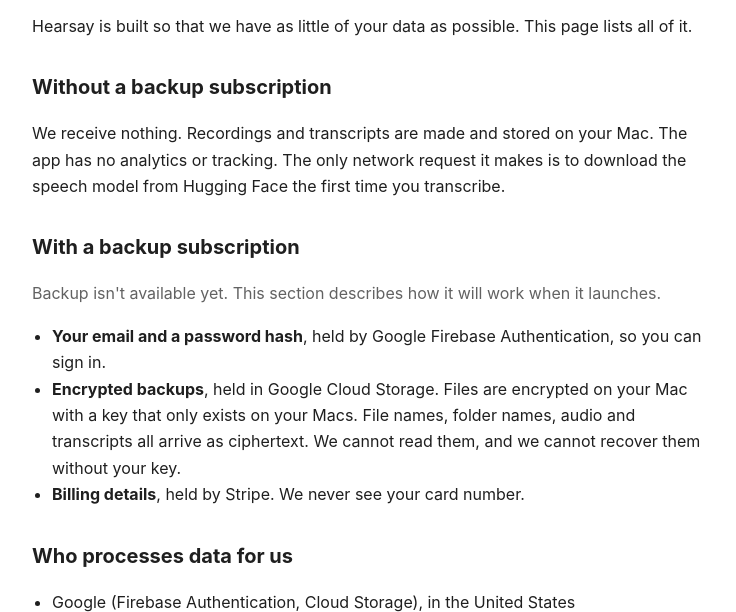
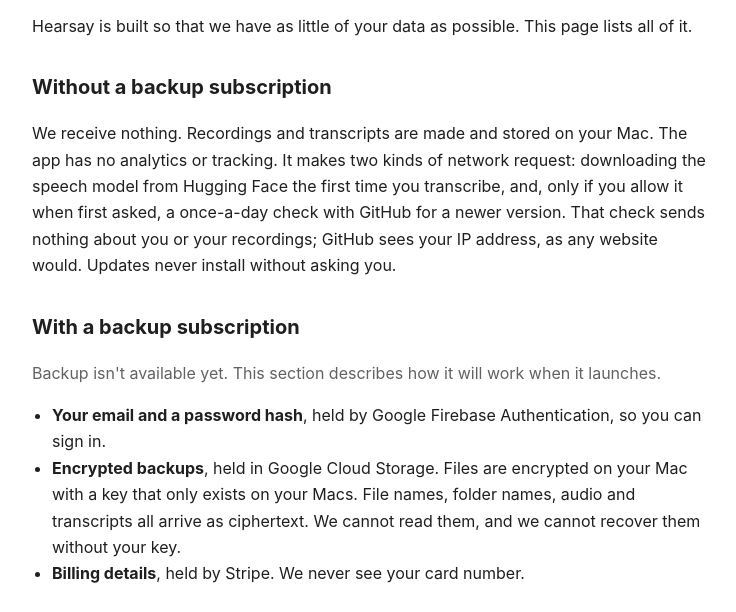
Before and after one commit to AymanSulaiman/hearsay-releases, a plain HTML site: page privacy.html in a window 1280 px wide. Shown: the part 192-804 px from the top of the page, without its empty margins (268-1004 px from the left). Drawn offline with Linux system fonts and the light colour scheme.

Commit message:
Update privacy.html

```diff
--- a/privacy.html
+++ b/privacy.html
@@ -24,7 +24,9 @@
 
 <h2>Without a backup subscription</h2>
 <p>We receive nothing. Recordings and transcripts are made and stored on your Mac. The app has no analytics or tracking.
-The only network request it makes is to download the speech model from Hugging Face the first time you transcribe.</p>
+It makes two kinds of network request: downloading the speech model from Hugging Face the first time you transcribe, and,
+only if you allow it when first asked, a once-a-day check with GitHub for a newer version. That check sends nothing about you or your recordings;
+GitHub sees your IP address, as any website would. Updates never install without asking you.</p>
 
 <h2>With a backup subscription</h2>
 <p class="muted">Backup isn't available yet. This section describes how it will work when it launches.</p>
```
